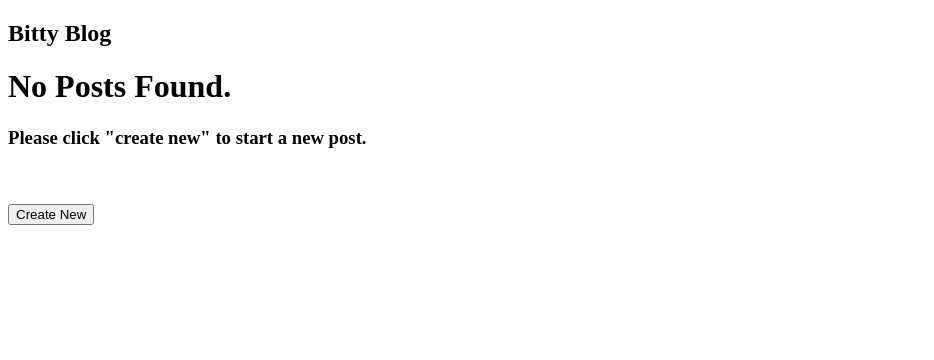
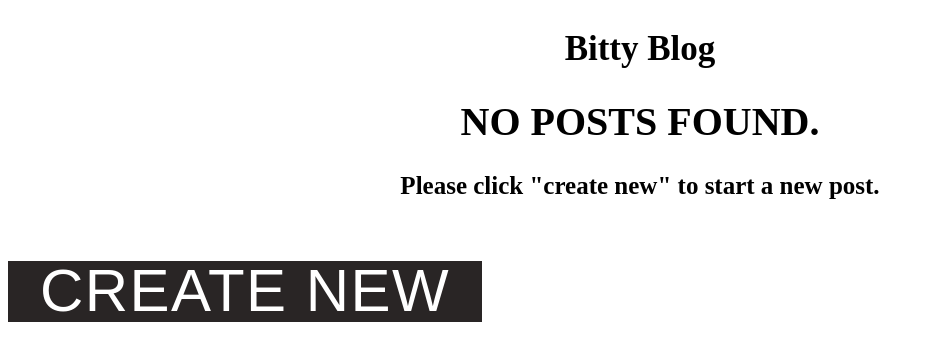
Before and after one commit to CMFuertes/bitty-blog, a React (Create React App) app: page / in a window 1280 px wide. Shown: the top 360 px of the page, without its empty margins (0-934 px from the left). Built offline with nearby package versions, Linux system fonts and the light colour scheme.

Commit message:
added styling for h1, h2, h3. Added className button for Create new post

```diff
--- a/src/Components/DisplayAllPosts.jsx
+++ b/src/Components/DisplayAllPosts.jsx
@@ -115,7 +115,7 @@ return (
       )}
     <br/>
     <br/>
-    <button onClick={toggleCreateNewPost}>Create New</button>
+    <button onClick={toggleCreateNewPost} className="button">Create New</button>
     </>
 )
 };
--- a/src/style.css
+++ b/src/style.css
@@ -0,0 +1,32 @@
+h1 {
+    text-transform: uppercase;
+    text-align: center;
+    font-size: 40px;
+}
+h2 {
+    text-align: center;
+    font-size: 35px;
+}
+h3 {
+    text-align: center;
+    font-size: 25px;
+}
+.button {
+    font-size: 60px;
+    text-transform: uppercase;
+    letter-spacing: 0.09rem;
+    line-height: 3.8rem;
+    padding: 0 2rem;
+    margin: 0 0.4rem 1.2rem 0;
+    background: #292525;
+    color: #ffffff;
+    cursor: pointer;
+    border: none;
+  }
+
+
+  @media screen and (max-width: 800px) {
+    .post-container {
+      width: 85%;
+    }
+  }
```
